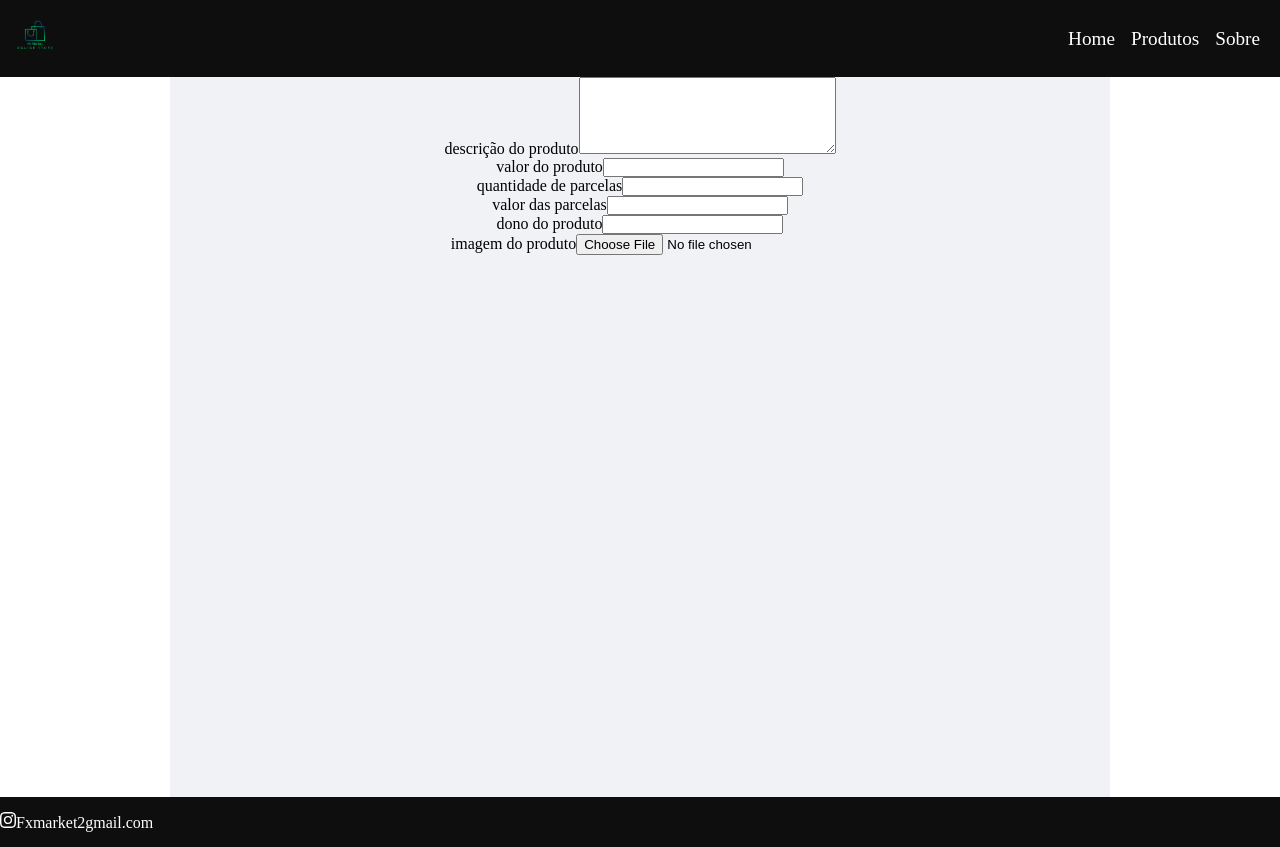
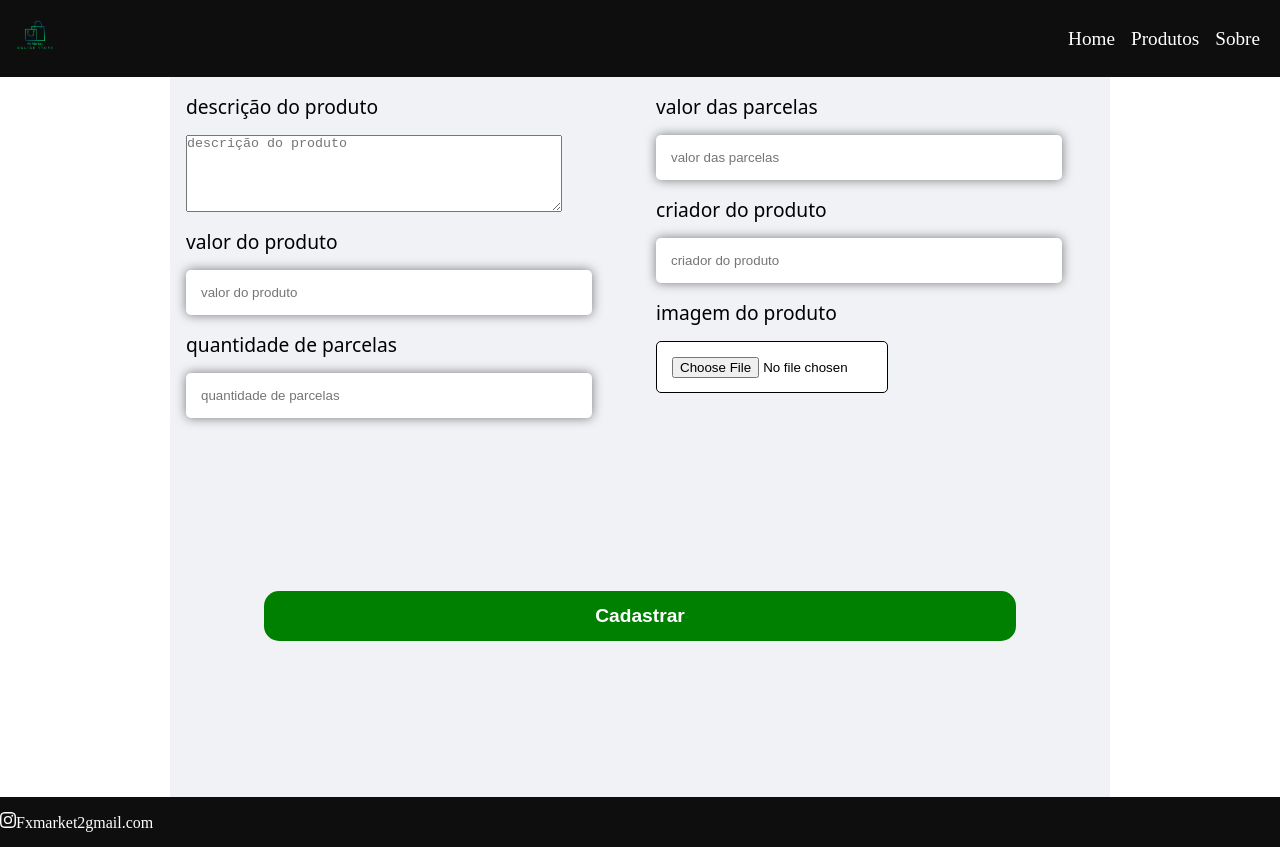
Before and after one commit to leonardofx1/FxMarket, a React (Vite) app in the folder fxmarket/: page /admin in a window 1280 px wide. Built offline with nearby package versions, Linux system fonts and the light colour scheme; no server answers.

Commit message:
firebase utils

```diff
--- a/fxmarket/src/components/CardProduct/index.jsx
+++ b/fxmarket/src/components/CardProduct/index.jsx
@@ -1,20 +1,20 @@
 import React from "react";
 import * as S from "./style";
 
-import adestramento from "../../assets/img/adestramento.jpg";
 
-const CardProduct = () => {
+
+const CardProduct = ({ quantidade, img, valorProduto, valorParcelas, descricao}) => {
   return (
     <>
       <S.CardBody>
         <li>
-          <img src={adestramento} alt="" />
+          <img src={img} alt="" />
         </li>
         <li>
-          <h2>Adestramento Canino em Casa Lorem ipsum dolor sit, amet consectetur adipisicing elit. Unde, architecto accusamus officiis aspernatur repellendus quam? Architecto error om</h2>
+          <h2>{descricao}</h2>
           </li>
 
-        <li> <S.OldPrice> Em apenas <strong> 7x  R$ 11,17  no cartão </strong></S.OldPrice> <p> R$ 24,90</p></li>
+        <li> <S.OldPrice> Em apenas <strong> {quantidade}x  R$ {valorParcelas}  no cartão </strong></S.OldPrice> <p>A vista: {valorProduto}R$</p></li>
       </S.CardBody>
     </>
   );
--- a/fxmarket/src/components/CardProduct/style.jsx
+++ b/fxmarket/src/components/CardProduct/style.jsx
@@ -8,7 +8,7 @@ export const CardBody = styled.ul`
 
   margin: 1rem;
   width: 232px;
-  height: 431px;
+  height: 400px;
   overflow: hidden;
 
   box-shadow:.2px .2px 8px rgba(0, 0, 0, 0.37);
@@ -21,7 +21,7 @@ export const CardBody = styled.ul`
     text-transform: lowercase;
     font-weight: 700;
     line-height: 16px;
-    height: 45px;
+    height: 50px;
     display: -webkit-box;
     overflow: hidden;
     text-overflow: ellipsis;
@@ -30,7 +30,7 @@ export const CardBody = styled.ul`
 
   li img {
     width: 100%;
-    height: 100%;
+    height: 350px;
     transition: all ease-in-out 200ms;
 
   }
--- a/fxmarket/src/components/Input/index.jsx
+++ b/fxmarket/src/components/Input/index.jsx
@@ -1,12 +1,12 @@
 
 
-const Input = ({register, name, type }) => {
+const Input = ({register, name, type, placeHolder}) => {
 
     return (
         <>
         <label htmlFor="">
-            {name}
-            <input type={type} {...register(name)} />
+            <p>{placeHolder}</p>
+            <input type={type} {...register(name)} placeholder={placeHolder}/>
         </label>
         </>
     )
--- a/fxmarket/src/components/Main/index.jsx
+++ b/fxmarket/src/components/Main/index.jsx
@@ -2,22 +2,16 @@ import useFetchDocs from "../../firebase/firebaseUtils/useFetchDocs";
 import CardProduct from "../CardProduct";
 import SwipperProduct from "../Swipper";
 import * as S from "./style";
-import { useEffect } from "react";
 
 const Main = () => {
+  const docs = useFetchDocs();
 
-  const docs =  useFetchDocs()
-  useEffect(()=>{
-    console.log(docs)
-
-  }, [docs])
   return (
     <S.MainContainer>
       <S.ContainerProdutos>
         <h1>Produtos incriveis com os melhores preços do mercado </h1>
-        <SwipperProduct>
-          <CardProduct /> <CardProduct /> <CardProduct />
-        </SwipperProduct>
+        {docs.length > 0 && <SwipperProduct docs={docs} /> }
+        {console.log(docs)}
       </S.ContainerProdutos>
     </S.MainContainer>
   );
--- a/fxmarket/src/components/Swipper/index.jsx
+++ b/fxmarket/src/components/Swipper/index.jsx
@@ -1,19 +1,11 @@
-import React, { Children, useRef, useState } from 'react';
-// Import Swiper React components
 import { Swiper, SwiperSlide } from 'swiper/react';
-
-// Import Swiper styles
 import 'swiper/css';
 import 'swiper/css/pagination';
-
-
 import CardProduct from '../CardProduct';
-// import required modules
 import { Pagination } from 'swiper/modules';
 
-const SwipperProduct = () =>  {
+const SwipperProduct = ({ docs }) => {
   return (
-    <>
     <Swiper
       slidesPerView={3}
       spaceBetween={30}
@@ -23,10 +15,19 @@ const SwipperProduct = () =>  {
       modules={[Pagination]}
       className="mySwiper"
     >
-        <SwiperSlide><CardProduct/></SwiperSlide>
-        <SwiperSlide><CardProduct/></SwiperSlide>  <SwiperSlide><CardProduct/></SwiperSlide>  <SwiperSlide><CardProduct/></SwiperSlide>  <SwiperSlide><CardProduct/></SwiperSlide>  <SwiperSlide><CardProduct/></SwiperSlide>
+      {docs.map(({ id, quantidade, valorProduto, valorParcelas, descricao, img }) => (
+        <SwiperSlide key={id}>
+          <CardProduct
+            img={img}
+            valorParcelas={valorParcelas}
+            quantidade={quantidade}
+            valorProduto={valorProduto}
+            descricao={descricao}
+          />
+        </SwiperSlide>
+      ))}
     </Swiper>
-    </>
   );
-}
-export default SwipperProduct
+};
+
+export default SwipperProduct;
--- a/fxmarket/src/firebase/firebaseUtils/addDoc.js
+++ b/fxmarket/src/firebase/firebaseUtils/addDoc.js
@@ -1,13 +1,15 @@
 import {addDoc, collection} from 'firebase/firestore'
 import { db } from '../firebaseSdk'
 
+const createCard = (data, urlImg) => {
 
 
-const addProduct = async () => {
+   return { ...data, img: urlImg}
+ }
 
-
-    const response = await addDoc(collection(db, 'product') ,{
-        name:'leonardo'})
+const addProduct = async (data, urlImg) => {
+    const card =   createCard(data, urlImg)
+    const response = await addDoc(collection(db, 'carro') ,card)
 
 }
 
--- /dev/null
+++ b/fxmarket/src/firebase/firebaseUtils/cardData.js
@@ -0,0 +1,10 @@
+import { uploadImg} from "./uploadImg";
+import addProduct from  "./addDoc";
+
+const cardData = async (data) => {
+    const urlImg = await uploadImg(data)
+    const {imagen, ...dataWithoutImagen} = data
+
+    const addResponse = await addProduct(dataWithoutImagen, urlImg)
+  };
+export default cardData
--- /dev/null
+++ b/fxmarket/src/firebase/firebaseUtils/uploadImg.js
@@ -0,0 +1,13 @@
+import addProduct from "./addDoc";
+import { getDownloadURL, getStorage, ref, uploadBytes } from "firebase/storage";
+export const uploadImg = async (data) => {
+    const storage = getStorage()
+    try {
+        const storage = getStorage();
+        const storageRef = ref(storage, "imagensProduct/" + data.imagen[0].name);
+        const uploadImg = await uploadBytes(storageRef, data.imagen[0]);
+        return  getDownloadURL(storageRef)
+      } catch (error) {
+        console.error(error);
+      }
+}
--- a/fxmarket/src/pages/Admin/index.jsx
+++ b/fxmarket/src/pages/Admin/index.jsx
@@ -1,7 +1,8 @@
 import React from "react";
 import * as S from "./style";
 
-import addProduct from "../../firebase/firebaseUtils/addDoc";
+
+import cardData from "../../firebase/firebaseUtils/CardData";
 import { useForm } from "react-hook-form";
 import Input from "../../components/Input";
 
@@ -9,16 +10,21 @@ const Admin = () => {
   const { formState: erros, register, handleSubmit } = useForm();
 
   return (
-    <S.Form onSubmit={handleSubmit}>
+    <S.Form onSubmit={handleSubmit(cardData)}>
+      <div>
       <label htmlFor="">
         descrição do produto
-        <textarea name="descrição do produto" cols="30" rows="5"></textarea>
+        <textarea placeHolder="descrição do produto" {...register('descricao')} cols="30" rows="5"></textarea>
       </label>
-      <Input type="number"  register={register} name='valor do produto' />
-       <Input type="number"  register={register} name='quantidade de parcelas' />
-       <Input type="number"  register={register} name='valor das parcelas' />
-      <Input type="text" register={register} name='dono do produto' />
-      <Input type='file' register={register} name='imagem do produto'/>
+      <Input type="number" register={register} placeHolder="valor do produto" name='valorProduto' />
+      <Input type="number" register={register} placeHolder="quantidade de parcelas" name='quantidade' />
+      </div>
+      <div>
+        <Input type="number" register={register} placeHolder="valor das parcelas" name='valorParcelas'  />
+        <Input type="text" register={register} placeHolder="criador do produto" name='criadorProduto'/>
+        <Input type="file" register={register} placeHolder="imagem do produto" name='imagen' />
+      </div>
+      <button> Cadastrar</button>
     </S.Form>
   );
 };
--- a/fxmarket/src/pages/Admin/style.jsx
+++ b/fxmarket/src/pages/Admin/style.jsx
@@ -3,13 +3,60 @@ import { thema } from "../../style/thema";
 
 export const Form = styled.form`
   display: flex;
-  align-items: center;
-  flex-direction: column;
-
+  flex-direction: rows;
+  flex-wrap: wrap;
+  justify-content: center;
   height: 90vh;
   width: 940px;
   min-width: auto;
   margin: 0 auto;
 
   background-color: ${thema.cinzaMedium};
-`;
+  div {
+    width: 50%;
+    min-width: 350px
+  }
+  label {
+    display: flex;
+    flex-direction: column;
+    gap: 15px;
+
+    width: 80%;
+    height: auto;
+    min-height: 50px ;
+
+    margin: 1rem;
+    font-size: 1.2rem;
+    font-weight: 500;
+    font-family: system-ui, -apple-system, BlinkMacSystemFont, 'Segoe UI', Roboto, Oxygen, Ubuntu, Cantarell, 'Open Sans', 'Helvetica Neue', sans-serif;
+  }
+
+  label input{
+    width:100%;
+    border: none;
+    padding: 15px;
+    box-shadow: .1px .1px 11px  rgb(0,0,0,0.5);
+    border-radius: 5px;
+  }
+  label input[type='file']{
+    display: block;
+    height: 20px;
+    box-shadow: none;
+    width: 200px;
+    border: 1px solid black;
+    background-color: white;
+  }
+button {
+  width: 80%;
+  height: 50px;
+  background-color: green;
+  border: none;
+  font-size: 1.2rem;
+  font-weight: bold;
+  color:white;
+  border-radius: 15px;
+  &:hover {
+    box-shadow: 2px 2px 15px black;
+    cursor: pointer;
+  }
+}`;
--- a/fxmarket/src/style/thema.jsx
+++ b/fxmarket/src/style/thema.jsx
@@ -4,5 +4,5 @@ export const thema = {
     darkMedium: '#101111',
     cinzaMedium: '#F0F2F5',
     white: '#FFFFFF',
-    priceColor: '#565a5f',
+    priceColor: 'green',
 }
```
Lines whose indentation alone changed are shown as unchanged.
